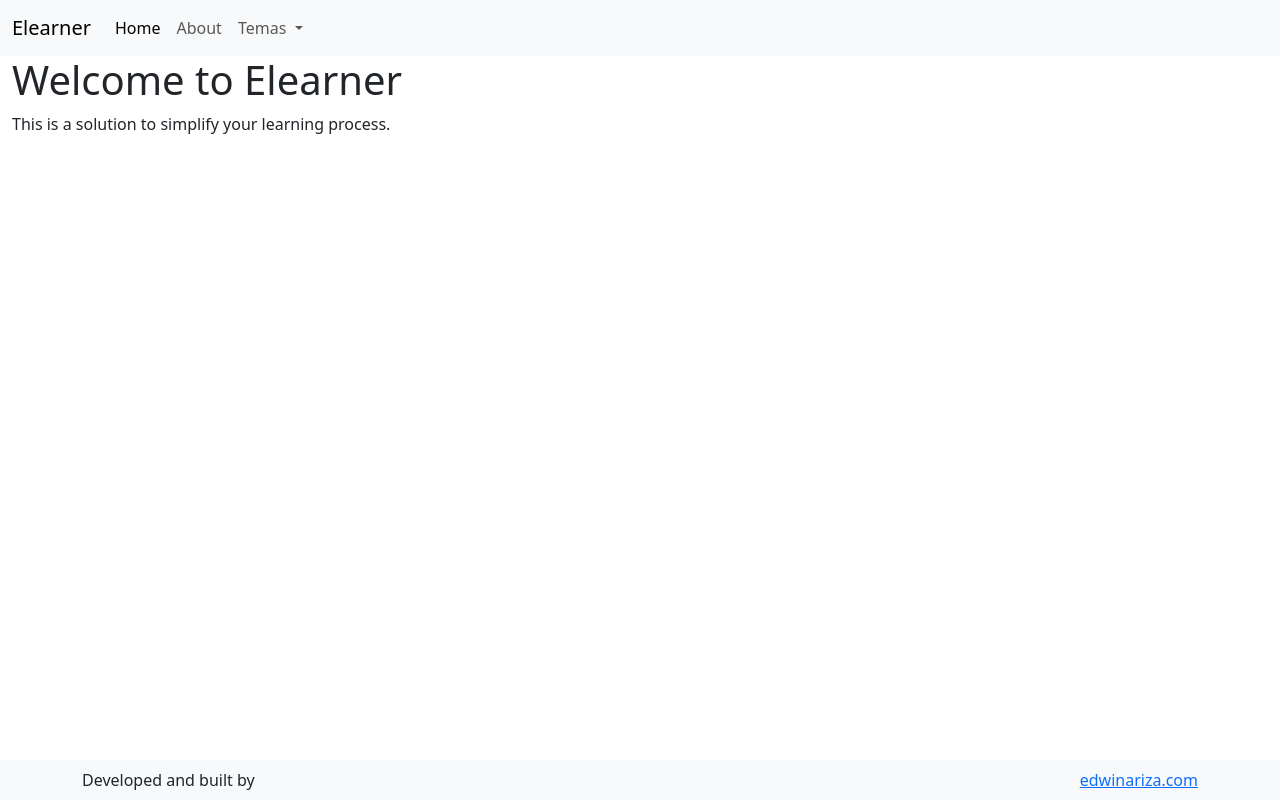
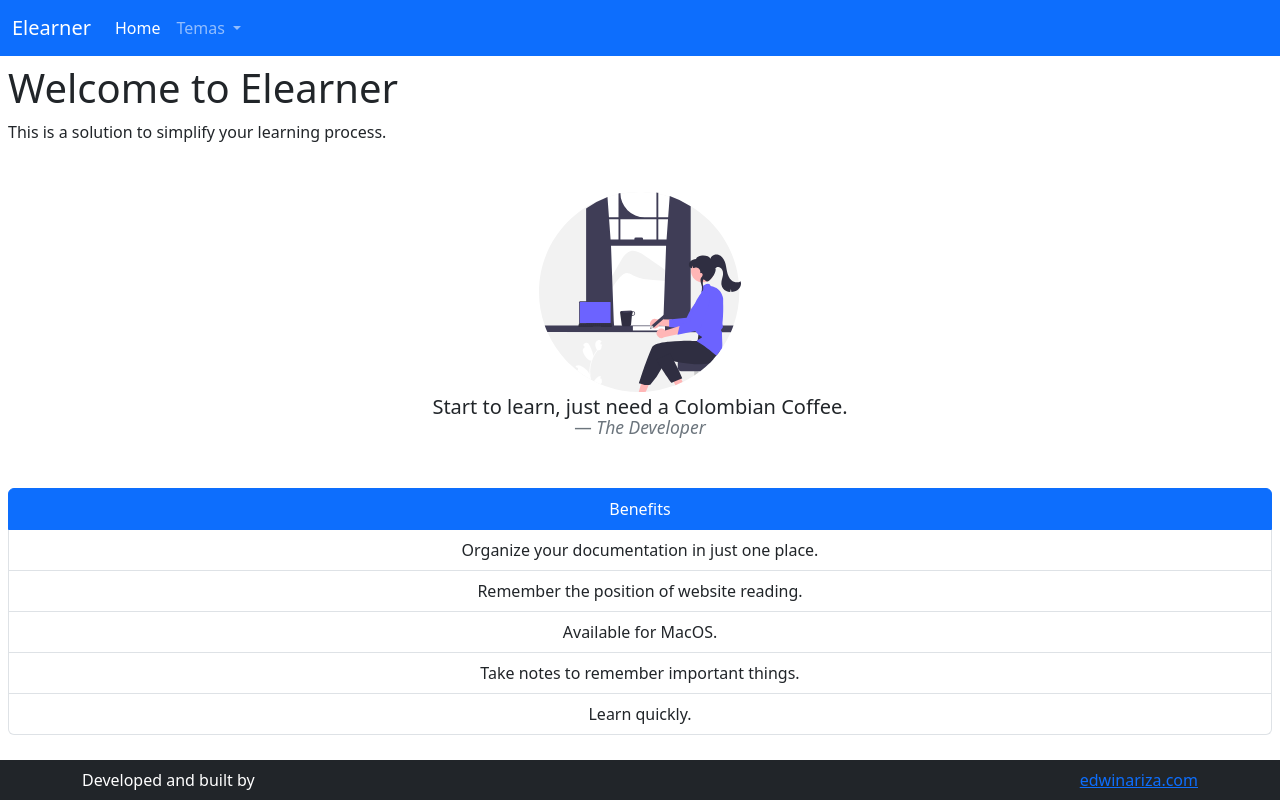
Before and after one commit to eadev/elearner_home, a plain HTML site: page index.html in a window 1280 px wide. Drawn offline with nearby package versions, Linux system fonts and the light colour scheme.

Commit message:
ARCHITECT: New welcome page.

```diff
--- a/index.html
+++ b/index.html
@@ -6,7 +6,7 @@
     <link href="https://cdn.jsdelivr.net/npm/bootstrap@5.3.0-alpha1/dist/css/bootstrap.min.css" rel="stylesheet" integrity="sha384-GLhlTQ8iRABdZLl6O3oVMWSktQOp6b7In1Zl3/Jr59b6EGGoI1aFkw7cmDA6j6gD" crossorigin="anonymous">
 </head>
 <body>
-    <nav class="navbar navbar-expand-lg bg-body-tertiary">
+    <nav class="navbar navbar-expand-lg navbar-dark bg-primary">
       <div class="container-fluid">
         <a class="navbar-brand" href="#">Elearner</a>
         <button class="navbar-toggler" type="button" data-bs-toggle="collapse" data-bs-target="#navbarSupportedContent" aria-controls="navbarSupportedContent" aria-expanded="false" aria-label="Toggle navigation">
@@ -16,9 +16,6 @@
           <ul class="navbar-nav me-auto mb-2 mb-lg-0">
             <li class="nav-item">
               <a class="nav-link active" aria-current="page" href="#">Home</a>
-            </li>
-            <li class="nav-item">
-              <a class="nav-link" href="#">About</a>
             </li>
             <li class="nav-item dropdown">
               <a class="nav-link dropdown-toggle" href="#" role="button" data-bs-toggle="dropdown" aria-expanded="false">
@@ -35,13 +32,31 @@
       </div>
     </nav>
 
-    <div class="container-fluid">
-      <h1>Welcome to Elearner</h1>
-      <p>This is a solution to simplify your learning process.</p>
+    <div class="container-fluid p-2">
+        <h1>Welcome to Elearner</h1>
+        <p>This is a solution to simplify your learning process.</p>
+        <div class="text-center mt-5">
+            <img src="media/study.svg" height="200px">
+            <blockquote class="blockquote text-center">
+              <p class="mb-2">
+                  Start to learn, just need a Colombian Coffee.
+              </p>
+                <footer class="blockquote-footer"><cite>The Developer</cite></footer>
+            </blockquote>
+            <ul class="list-group mt-5">
+                <li class="list-group-item active">Benefits</li>
+                <li class="list-group-item ">Organize your documentation in just one place.</li>
+                <li class="list-group-item">Remember the position of website reading.</li>
+                <li class="list-group-item">Available for MacOS.</li>
+                <li class="list-group-item">Take notes to remember important things.</li>
+                <li class="list-group-item">Learn quickly.</li>
+            </ul>
+        </div>
+
     </div>
 
-    <nav class="navbar navbar-expand-lg bg-body-tertiary fixed-bottom">
-      <div class="container-md">
+    <nav class="navbar navbar-expand-lg navbar-dark bg-dark fixed-bottom">
+      <div class="container-md text-white">
         Developed and built by <a href="https://edwinariza.com">edwinariza.com</a>
       </div>
     </nav>
```
Also changed, not shown: media/book_lover.svg (added), media/study.svg (added).
